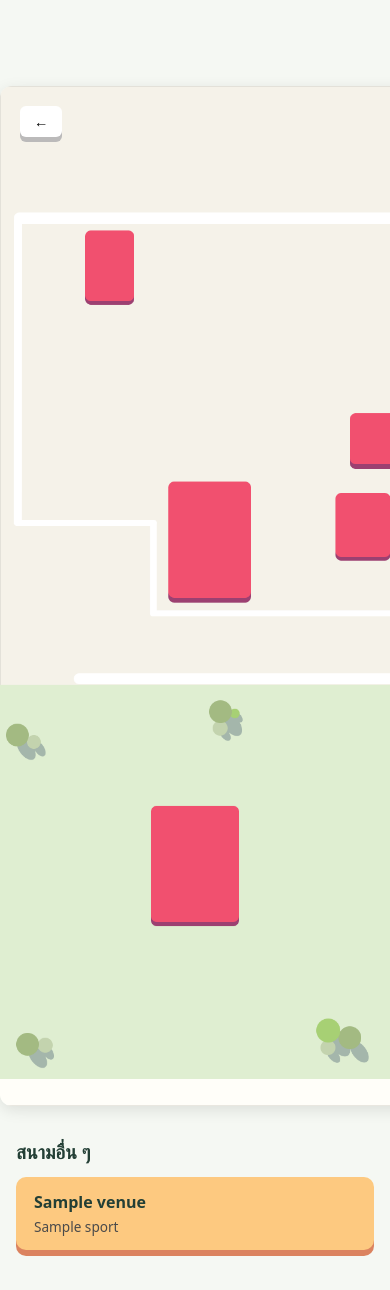
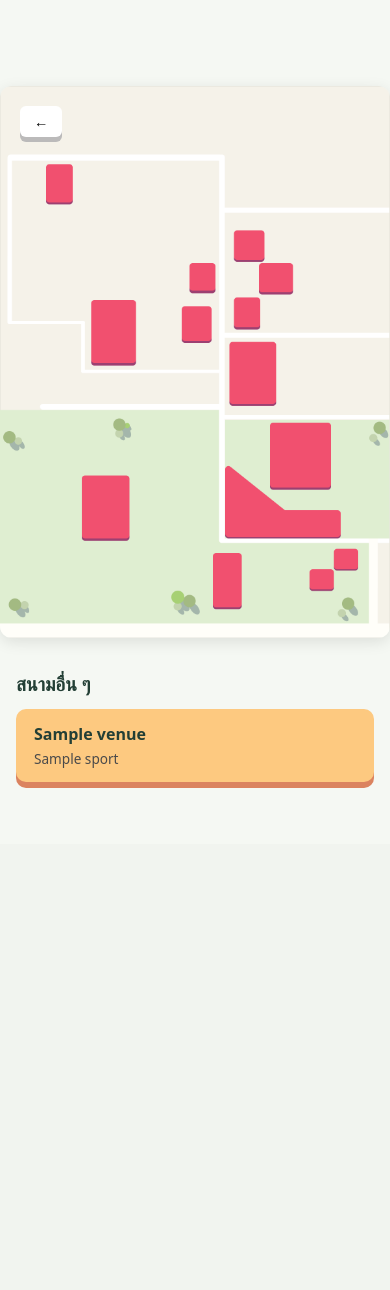
Before and after one commit to GearJP2/cs261, a Django app: page /venues/ in a window 390 px wide. After the commit the page ends 788 px from the top, so only its background shows below. Run offline with Django 5.2, Linux system fonts and the light colour scheme; tables that the repository leaves empty hold one stand-in row (values such as "Sample post"); data that the repository does not hold is empty; parts of the project's set-up code (start-up, migrations or seed data) failed here and were passed over.

Commit message:
fix(venues): fit map on mobile

```diff
--- a/frontend/static/css/venues.css
+++ b/frontend/static/css/venues.css
@@ -342,7 +342,13 @@ body.gym-detail-page {
   .other-venues { padding-inline: 24px; }
 }
 @media (max-width: 699.98px) {
-  .venue-page .welcome { overflow-x: auto; }
-  .venue-page .map-container { width: 720px; margin: 1rem 0; }
+  .venue-page .welcome { overflow-x: hidden; }
+  .venue-page .map-container { width: 100%; margin: 1rem 0; }
+  .yellow-building { min-width: 28px; min-height: 28px; }
+  .yellow-building .building-name { display: block; font-size: clamp(.35rem, 1.7vw, .58rem); }
+  .yellow-building .building-info { bottom: auto; top: 110%; min-width: 130px; font-size: .75rem; }
+  .yellow-building.has-menu .building-name { font-size: clamp(.38rem, 2.2vw, .62rem); }
+  .yellow-building.has-menu .sport-menu { padding: 4%; }
+  .yellow-building.has-menu .sport-menu a { font-size: clamp(.4rem, 2.3vw, .62rem); }
   .other-venues ul { grid-template-columns: 1fr; }
 }
```
